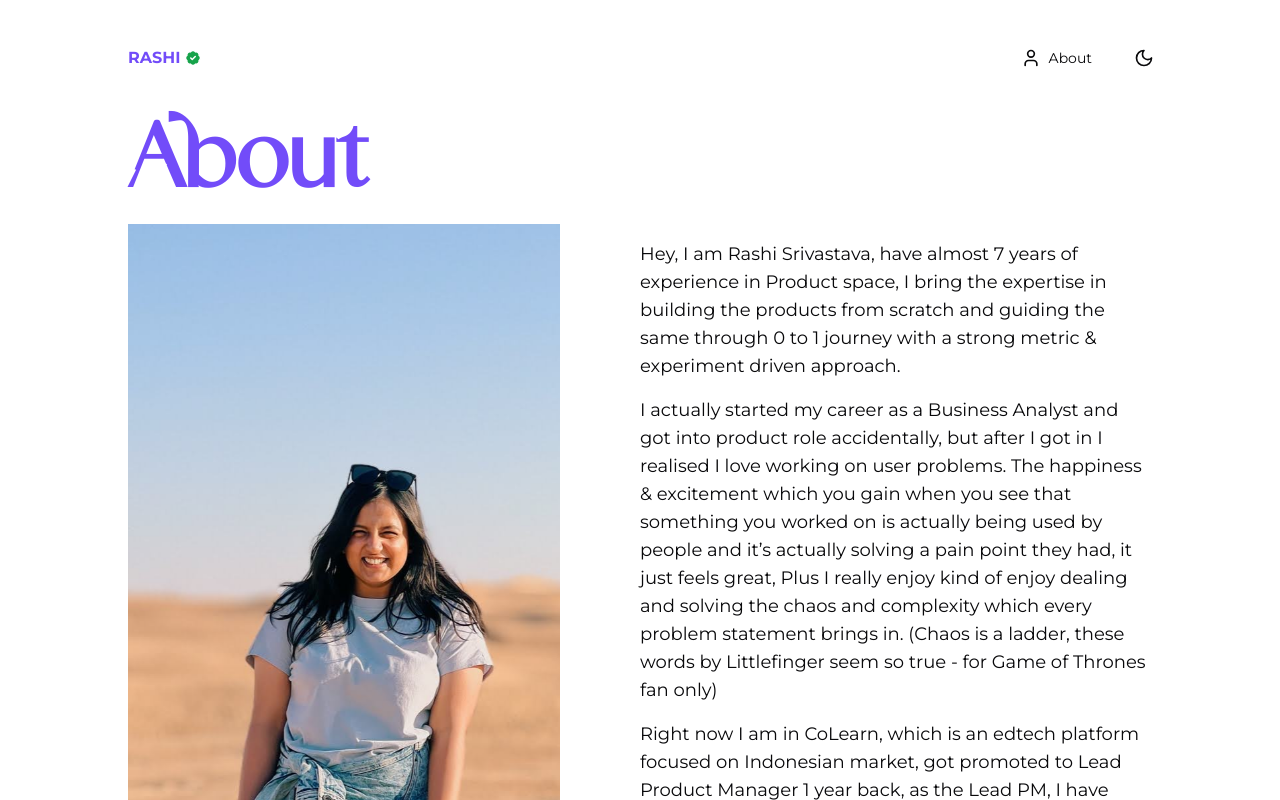
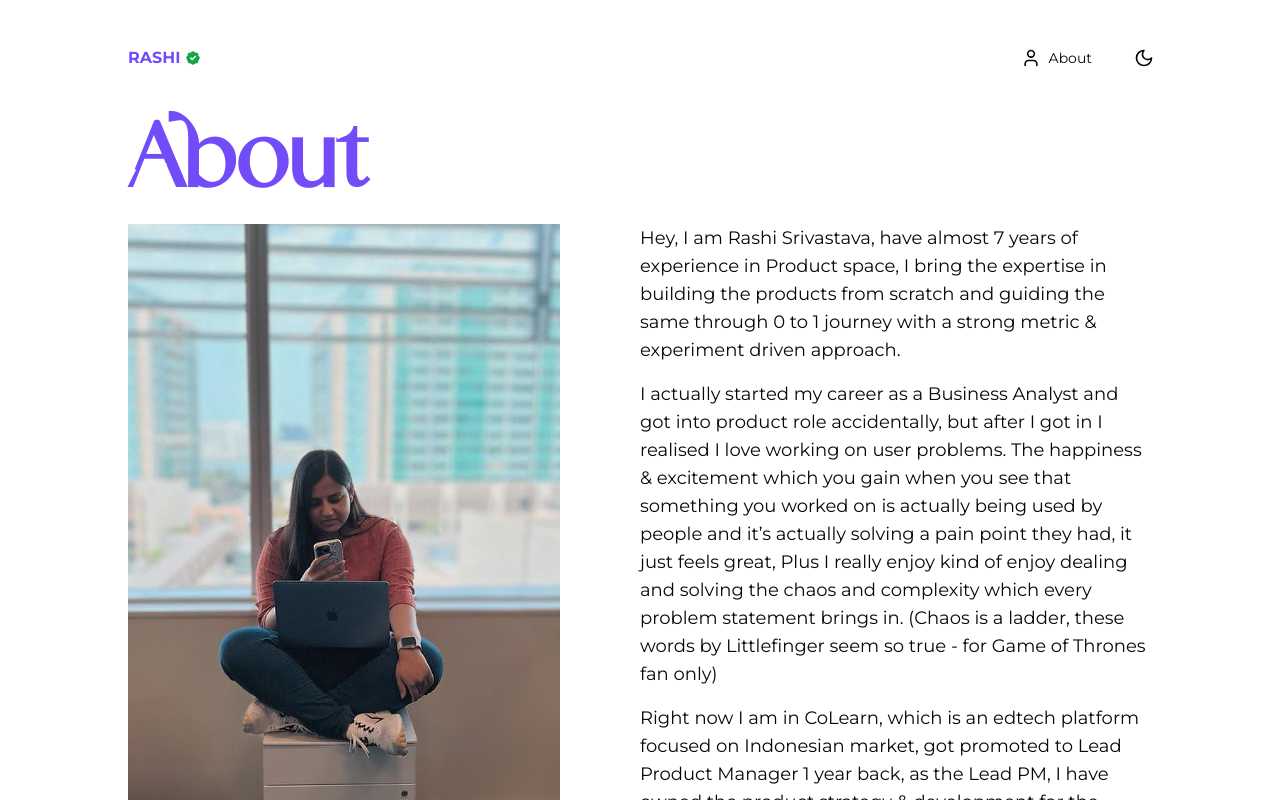
Before and after one commit to srashii/rashi-website, a Next.js app: page /about in a window 1280 px wide. Shown: the top 800 px of the page. Built offline with nearby package versions, Linux system fonts and the light colour scheme.

Commit message:
Update about page photo

```diff
--- a/src/app/(site)/about/page.tsx
+++ b/src/app/(site)/about/page.tsx
@@ -8,7 +8,7 @@ const About = () => {
       </h1>
       <div className="flex flex-col-reverse md:flex-row-reverse  md:gap-20">
         <div className="max-w-lg text-pretty text-base leading-relaxed md:text-lg">
-          <p className="my-4">
+          <p>
             Hey, I am Rashi Srivastava, have almost 7 years of experience in
             Product space, I bring the expertise in building the products from
             scratch and guiding the same through 0 to 1 journey with a strong
@@ -38,8 +38,8 @@ const About = () => {
 
         <figure className="relative mb-10 h-[500px] w-full  lg:h-[600px] ">
           <Image
-            src="/assets/profile.png"
-            alt="Profile"
+            src="/assets/rashi-working.jpg"
+            alt="Rashi working from office"
             fill
             style={{ objectFit: "cover" }}
           />
```
Also changed, not shown: public/assets/rashi-working.jpg (added).
